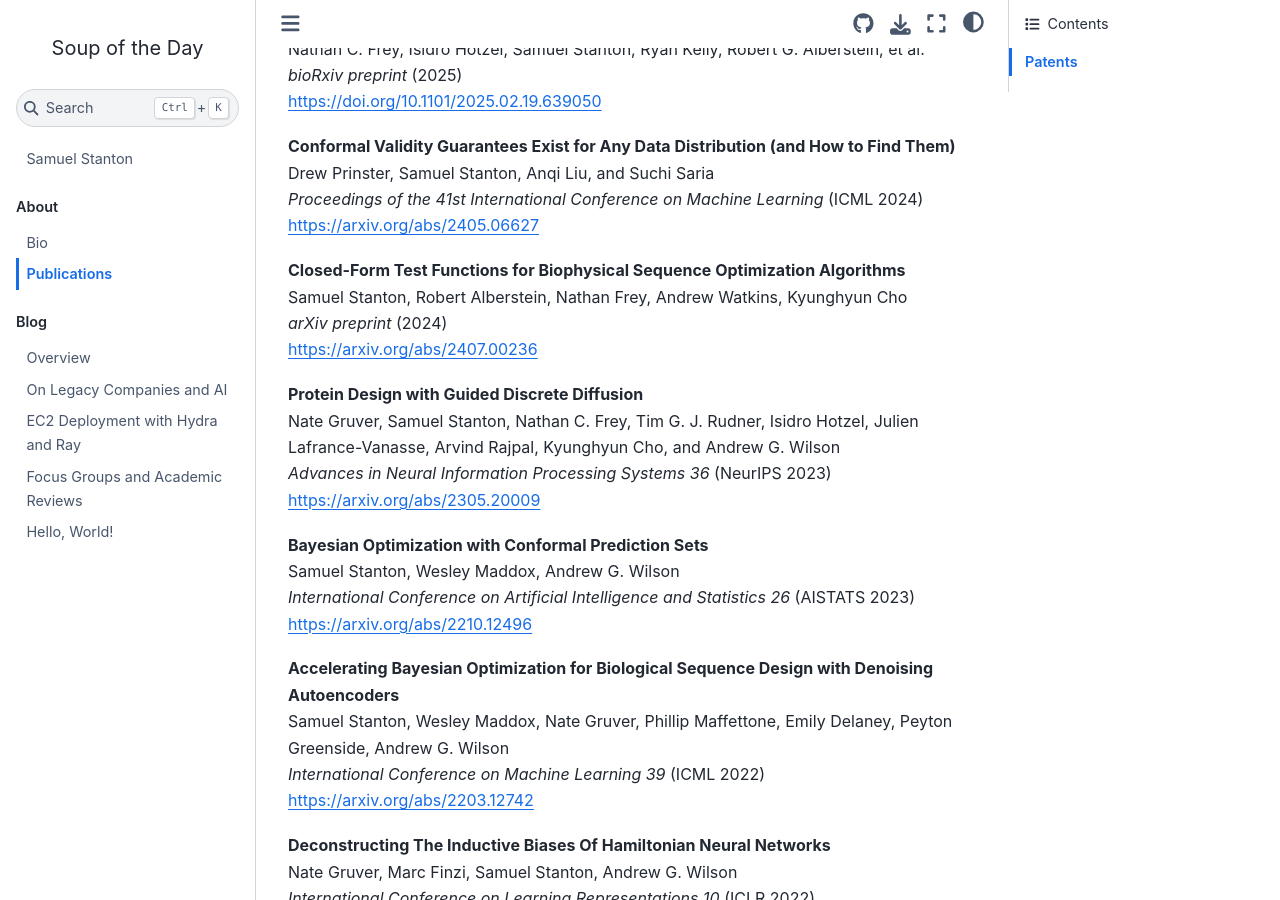
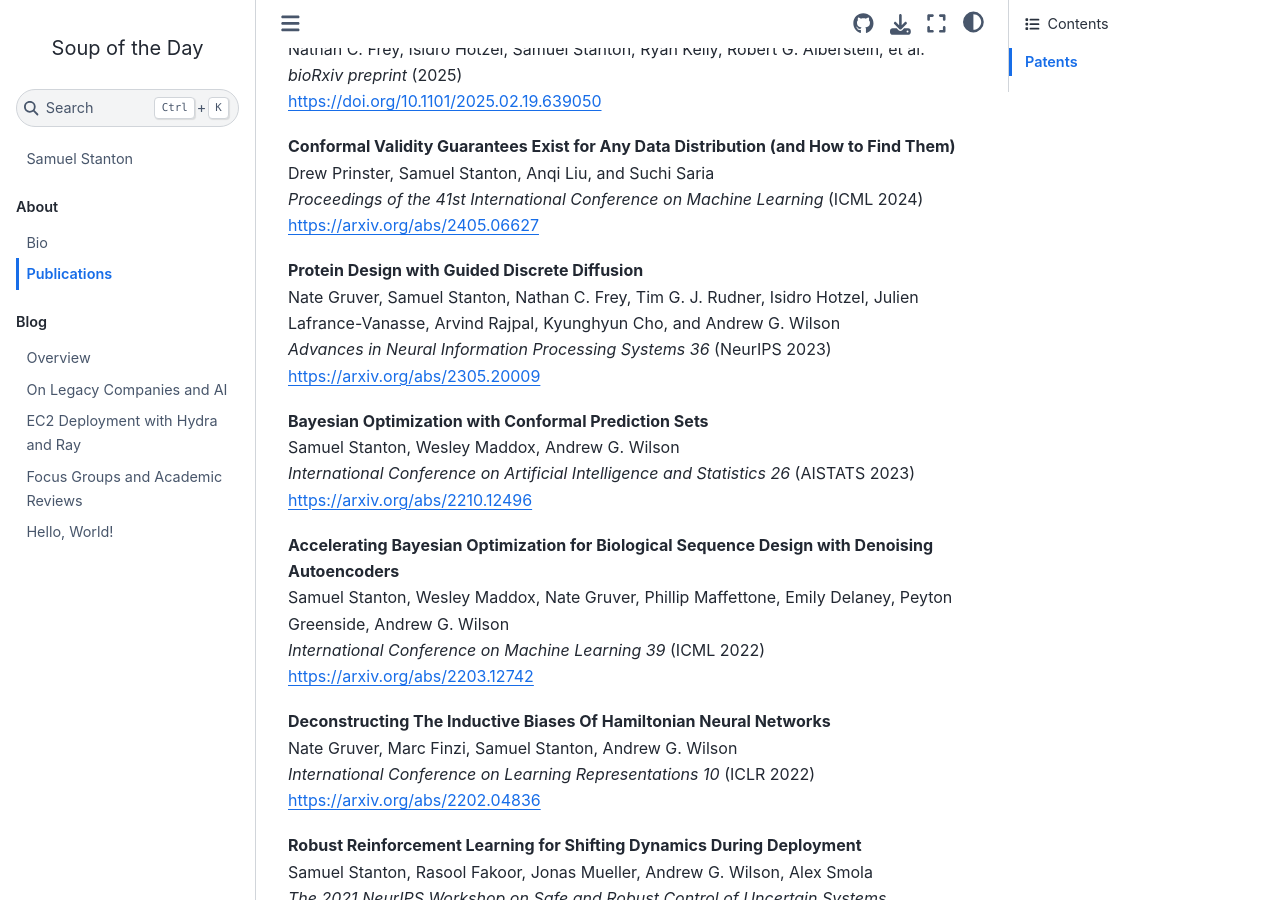
Before and after one commit to samuelstanton/samuelstanton.github.io, a Jupyter Book: the page built from pubs.md, in a window 1280 px wide and 900 px high, scrolled down 930 px. Built offline with Jupyter Book 1.0.4 settings and Sphinx 7.4.7 and the Sphinx Book theme 1.1.4, drawn with Linux system fonts in a browser that asks for light colours; comment, search, counter and statistics services are not loaded.

Commit message:
Remove Closed-Form Test Functions paper
Subsumed by the Generalists vs. Specialists paper (ICML 2025).

Co-Authored-By: Claude Opus 5.5 <noreply@anthropic.com>

```diff
--- a/pubs.md
+++ b/pubs.md
@@ -34,11 +34,6 @@ Nathan C. Frey, Isidro Hötzel, Samuel Stanton, Ryan Kelly, Robert G. Alberstein
 Drew Prinster, Samuel Stanton, Anqi Liu, and Suchi Saria
 *Proceedings of the 41st International Conference on Machine Learning* (ICML 2024)
 [https://arxiv.org/abs/2405.06627](https://arxiv.org/abs/2405.06627)
-
-**Closed-Form Test Functions for Biophysical Sequence Optimization Algorithms**
-Samuel Stanton, Robert Alberstein, Nathan Frey, Andrew Watkins, Kyunghyun Cho
-*arXiv preprint* (2024)
-[https://arxiv.org/abs/2407.00236](https://arxiv.org/abs/2407.00236)
 
 **Protein Design with Guided Discrete Diffusion**
 Nate Gruver, Samuel Stanton, Nathan C. Frey, Tim G. J. Rudner, Isidro Hotzel, Julien Lafrance-Vanasse, Arvind Rajpal, Kyunghyun Cho, and Andrew G. Wilson
```
Also changed, not shown: 1 other file.
